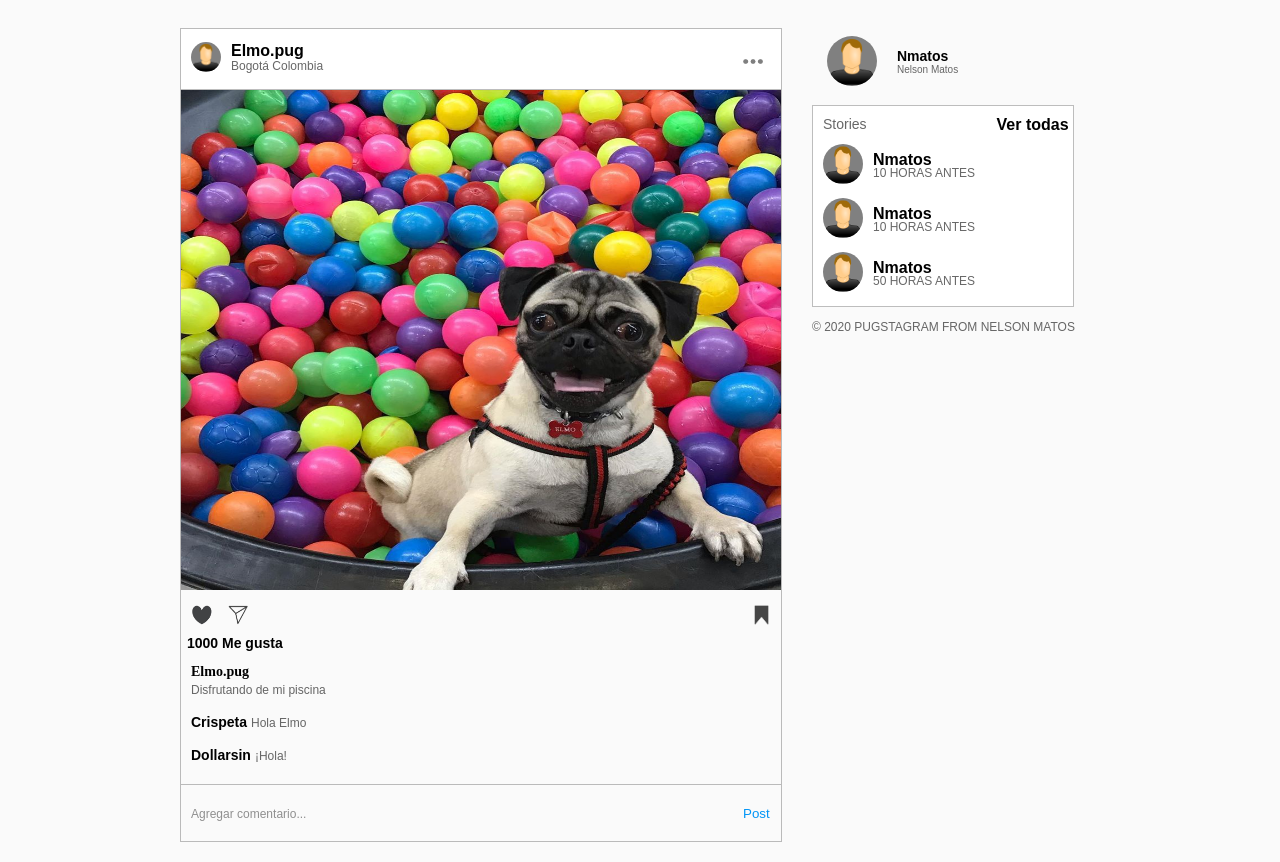
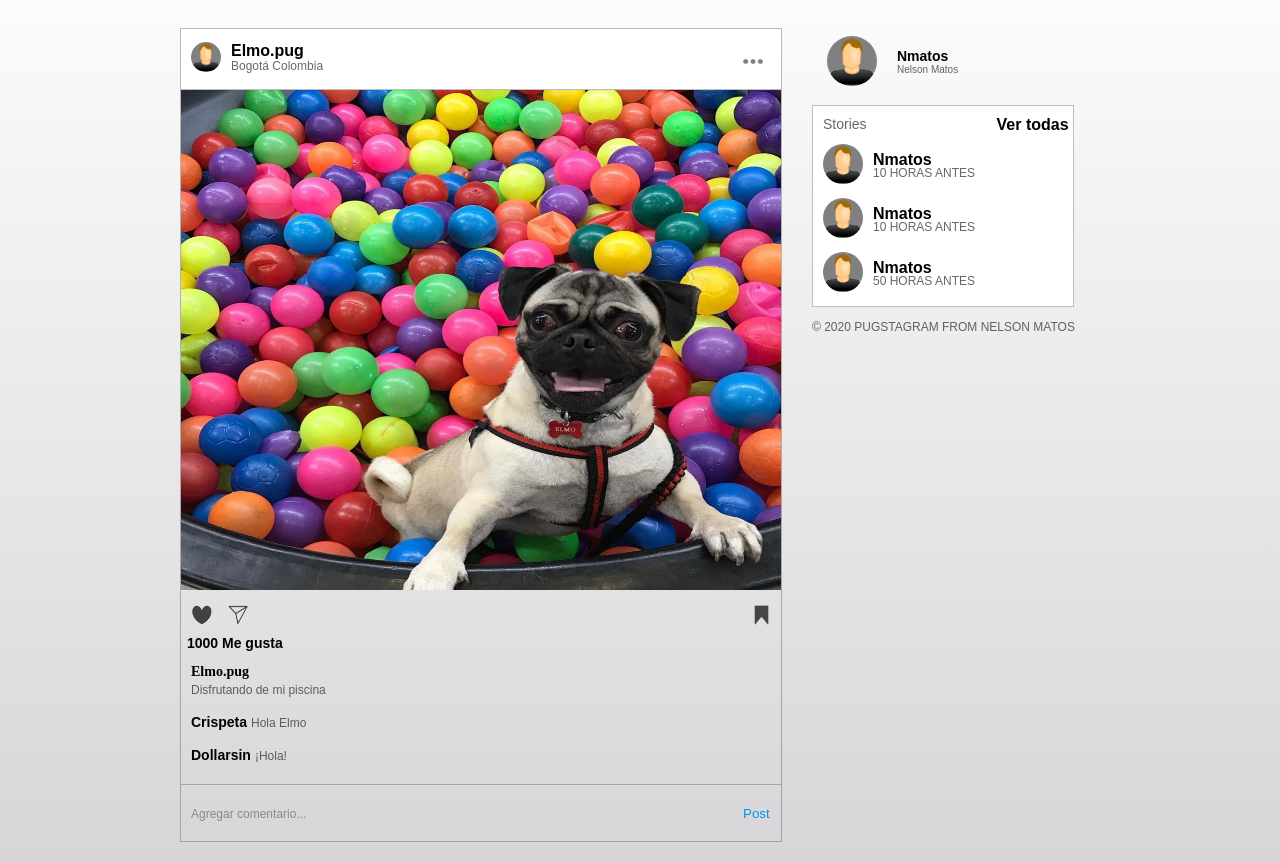
Before and after one commit to gndx/pugstagram, a website: page src/index.html in a window 1280 px wide. Shown: the part 84-946 px from the top of the page. Drawn offline with Linux system fonts and the light colour scheme.

Commit message:
aside completed, full challenge

```diff
--- a/src/styles/main.css
+++ b/src/styles/main.css
@@ -3,7 +3,7 @@ body {
   color: rgba(38,38,38,0.7);
   margin: 0;
   padding: 0;
-  /* background: linear-gradient(to bottom, rgb(255, 255, 255), rgb(216, 213, 216)); */
+  background: linear-gradient(to bottom, rgb(255, 255, 255), rgb(216, 213, 216));
 }
 
 h1 {
@@ -328,10 +328,6 @@ h1 {
   font-family: sans-serif;
 }
 
-/* .asidesub-link {
-  width: 100%;
-} */
-
 .asidesub-link a {
   text-decoration: none;
   color: black;
```
